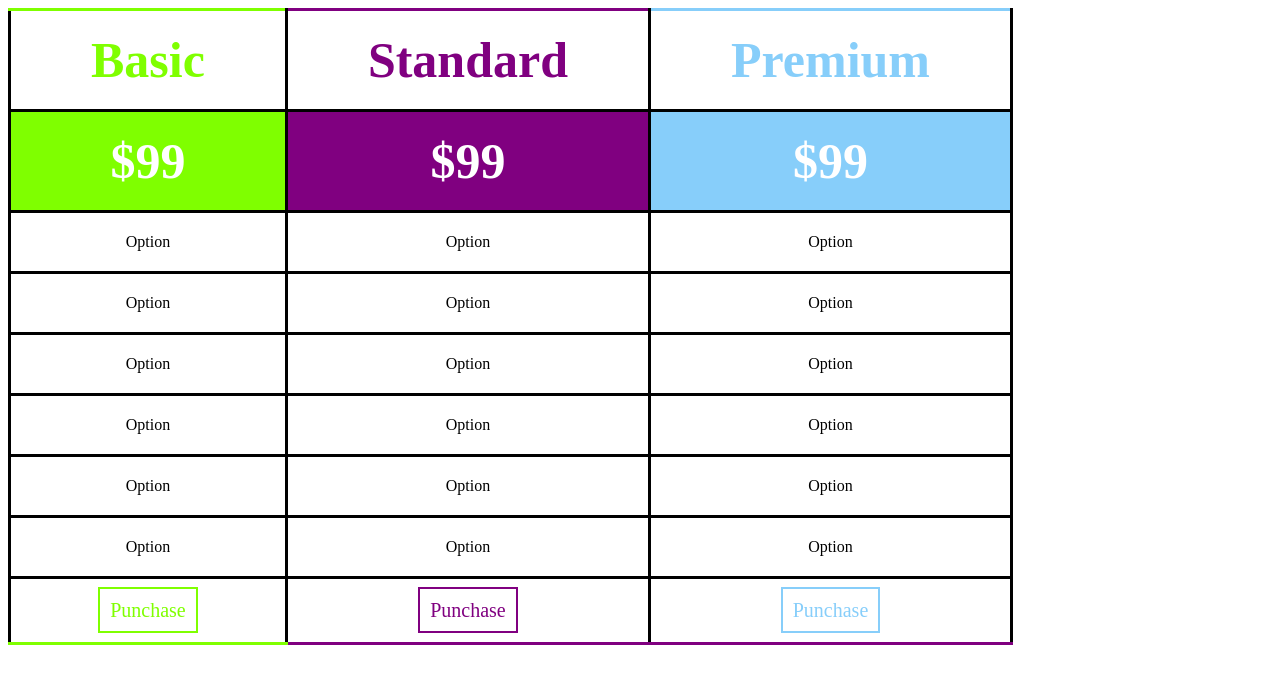
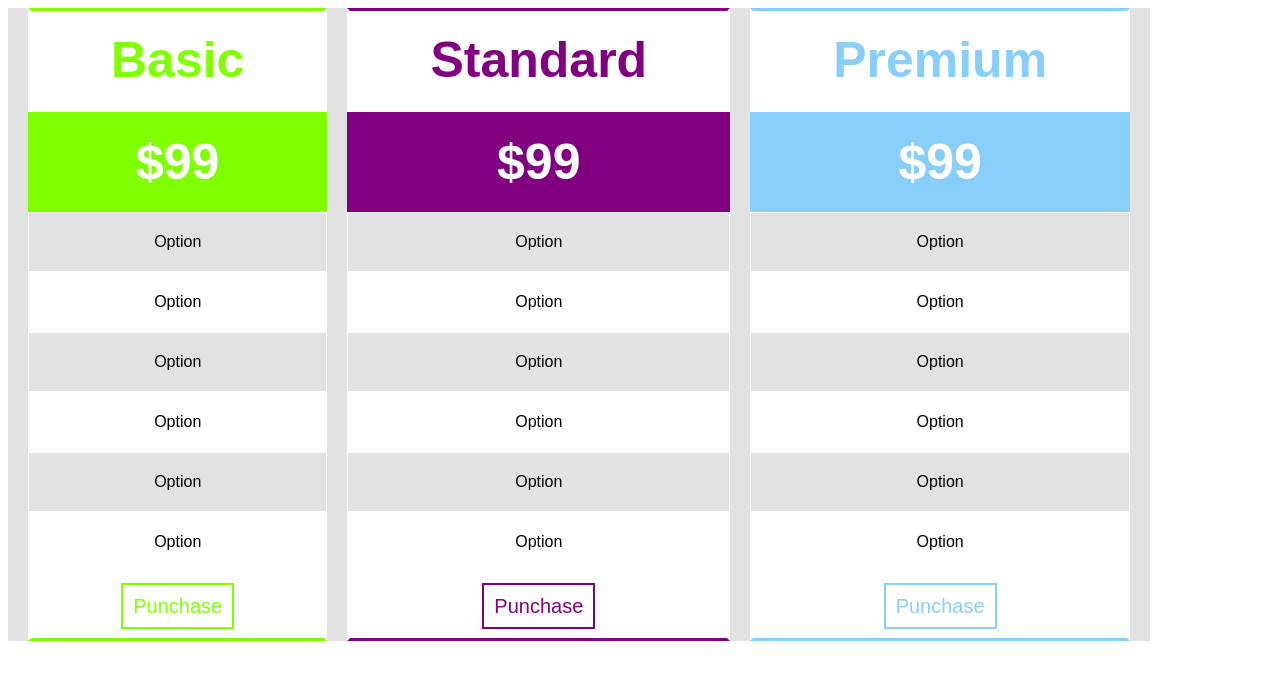
Before and after one commit to marlon101tkm/Pagina_teste, a plain HTML site: page desafio_tabela.html in a window 1280 px wide. Drawn offline with Linux system fonts and the light colour scheme.

Commit message:
atualizar tela

```diff
--- a/desafio_tabela.html
+++ b/desafio_tabela.html
@@ -8,40 +8,46 @@
     <title>Desafio tabela</title>
 
     <style>
-        table,
-        th,
-        td {
 
-            border: 3px solid black;
 
-            border-collapse: collapse;
 
+        table{
+
+            border-spacing: 20px 0  ;
+            border-collapse: separate;
+            background-color: rgb(226, 226, 226);
         }
 
         th,
         td {
 
-            padding: 20px 80px;
+            padding: 20px 80px ;
             text-align: center;
+            border: 1px solid;
+            border-color: white ;
+            background-color: white;
 
         }
 
         #basic {
 
             color: chartreuse;
-            border-color: chartreuse black black black;
+            border:  3px solid;
+            border-color: chartreuse white white white;
             font-size: 50px;
         }
 
         #standard {
             color: purple;
-            border-color: purple black black black;
+            border:  3px solid;
+            border-color: purple white white white;
             font-size: 50px;
         }
 
         #premium {
             color: lightskyblue;
-            border-color: lightskyblue black black black;
+            border:  3px solid;
+            border-color: lightskyblue white white white;
             font-size: 50px;
         }
 
@@ -49,49 +55,58 @@
         #punchase_basic {
 
             color: chartreuse;
-            border-color: black black  chartreuse black ;
+            border:  3px solid;
+            border-color: white white  chartreuse white ;
             font-size: 20px;
         }
 
         #punchase_standard {
             color: purple;
-            border-color: black black purple black;
+            border:  3px solid;
+            border-color: white white purple white;
             font-size: 20px;
         }
 
         #punchase_premium {
             color: lightskyblue;
-            border-color: black black purple black;
+            border:  3px solid;
+            border-color: white white lightskyblue white;
             font-size: 20px;
         }
 
+        #fundoCinza{
+            background-color: rgb(226, 226, 226);
 
+        }
 
 
 
 
         #price_basic {
             background-color: chartreuse;
+            border-color: chartreuse ;
             color: white;
             font-size: 50px;
         }
 
         #price_standard {
             background-color: purple;
+            border-color: purple ;
             color: white;
             font-size: 50px;
         }
 
         #price_premium {
             background-color: lightskyblue;
+            border-color: lightskyblue ;
             color: white;
             font-size: 50px;
         }
     </style>
 </head>
 
-<body>
-    <table>
+<body  >
+    <table style="font-family:Arial, Helvetica, sans-serif">
         <tr>
             <th id="basic">Basic</th>
             <th id="standard">Standard</th>
@@ -106,9 +121,21 @@
         </tr>
 
         <tr>
+            <td id="fundoCinza">Option</td>
+            <td id="fundoCinza">Option</td>
+            <td id="fundoCinza" >Option</td>
+        </tr>
+
+        <tr>
+            <td  >Option</td>
+            <td >Option</td>
             <td>Option</td>
-            <td>Option</td>
-            <td>Option</td>
+        </tr>
+
+        <tr>
+            <td id="fundoCinza">Option</td>
+            <td id="fundoCinza">Option</td>
+            <td id="fundoCinza" >Option</td>
         </tr>
 
         <tr>
@@ -118,21 +145,9 @@
         </tr>
 
         <tr>
-            <td>Option</td>
-            <td>Option</td>
-            <td>Option</td>
-        </tr>
-
-        <tr>
-            <td>Option</td>
-            <td>Option</td>
-            <td>Option</td>
-        </tr>
-
-        <tr>
-            <td>Option</td>
-            <td>Option</td>
-            <td>Option</td>
+            <td id="fundoCinza">Option</td>
+            <td id="fundoCinza">Option</td>
+            <td id="fundoCinza" >Option</td>
         </tr>
 
         <tr>
@@ -143,8 +158,10 @@
 
         <tr>
             <td id="punchase_basic">  <span style="border: 2px solid chartreuse;padding: 10px" >Punchase<span></span></td>
+
             <td id="punchase_standard" ><span style="border: 2px solid purple;padding: 10px" >Punchase<span></span></td>
-            <td id="punchase_premium" ><span style="border: 2px solid lightskyblue; padding: 10px;" >Punchase<span></span></td>
+
+            <td id="punchase_premium" ><span style="border: 2px solid  lightskyblue; padding: 10px;" >Punchase<span></span></td>
         </tr>
 
     </table>
```
